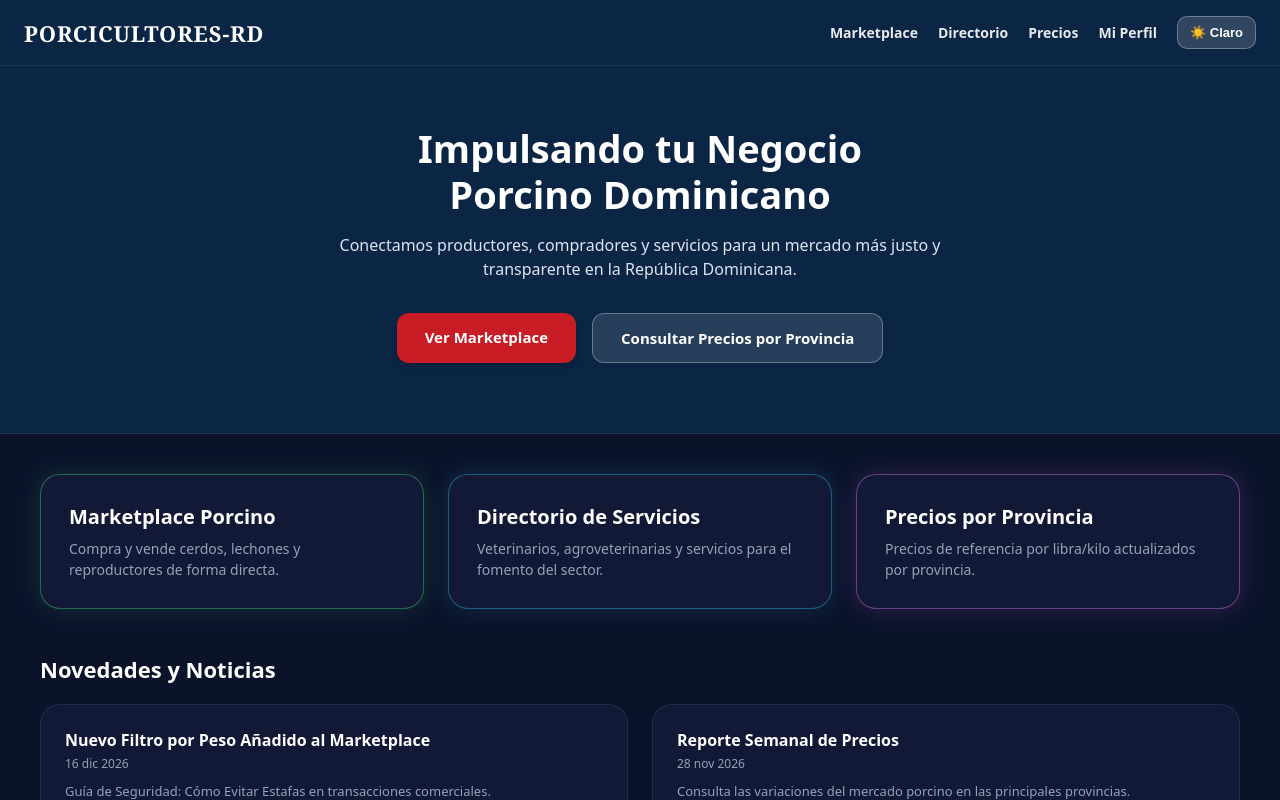
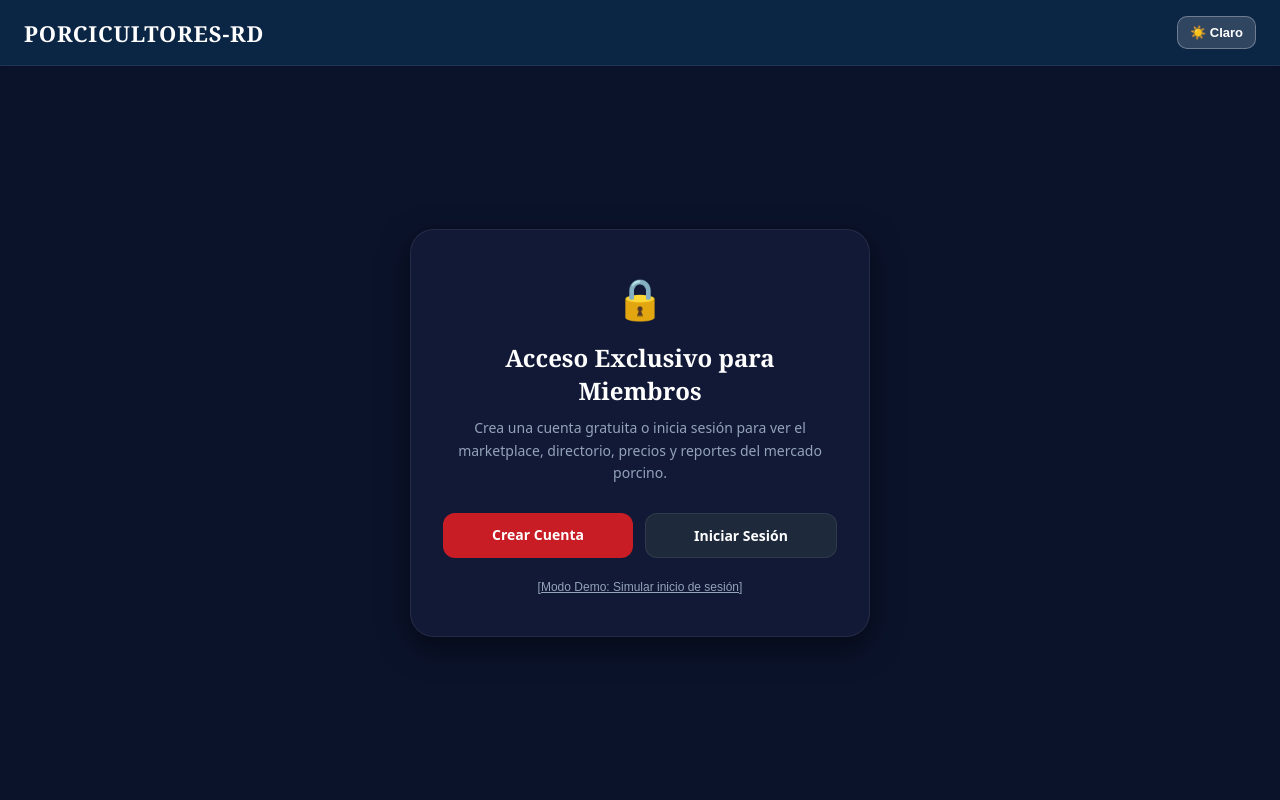
Before and after one commit to anonimusrofri-png/Porcicultores-rd, a Next.js app: page / in a window 1280 px wide. Shown: the top 800 px of the page. Built offline with nearby package versions, Linux system fonts and the light colour scheme.

Commit message:
Update: agregar aviso de acceso exclusivo para miembros en la pagina principal

```diff
--- a/app/page.tsx
+++ b/app/page.tsx
@@ -5,12 +5,21 @@ import Link from 'next/link'
 
 export default function Home() {
   const [esOscuro, setEsOscuro] = useState(true)
+  const [estaLogueado, setEstaLogueado] = useState(false)
+  const [cargando, setCargando] = useState(true)
 
   useEffect(() => {
     const temaGuardado = localStorage.getItem('tema_porcicultores')
     if (temaGuardado) {
       setEsOscuro(temaGuardado === 'oscuro')
     }
+
+    // Comprobar si el usuario ya inició sesión
+    const token = localStorage.getItem('token_porcicultores')
+    if (token) {
+      setEstaLogueado(true)
+    }
+    setCargando(false)
   }, [])
 
   const cambiarTema = () => {
@@ -39,6 +48,92 @@ export default function Home() {
     btnBotonSecundarioText: esOscuro ? '#FFFFFF' : '#0F172A',
   }
 
+  if (cargando) {
+    return null
+  }
+
+  // SI NO ESTÁ LOGUEADO: Muestra la barra superior con el tema y el aviso centrado profesional
+  if (!estaLogueado) {
+    return (
+      <div style={{ width: '100%', minHeight: '100vh', backgroundColor: t.bgPrincipal, fontFamily: "system-ui, -apple-system, BlinkMacSystemFont, 'Segoe UI', Roboto, sans-serif", margin: 0, padding: 0, color: t.textPrincipal, transition: 'background-color 0.3s ease', display: 'flex', flexDirection: 'column' }}>
+
+        {/* Barra superior para poder cambiar el modo claro/oscuro incluso sin iniciar sesión */}
+        <header style={{ backgroundColor: t.bgHeaderYBanner, color: t.textHeaderYBanner, padding: '16px 24px', display: 'flex', justifyContent: 'space-between', alignItems: 'center', boxShadow: '0 2px 4px rgba(0,0,0,0.05)', borderBottom: `1px solid ${t.bordeTarjeta}` }}>
+          <span style={{ fontWeight: '700', fontSize: '22px', color: t.textHeaderYBanner, letterSpacing: '0.8px', fontFamily: "Georgia, 'Times New Roman', Times, serif", textTransform: 'uppercase' }}>
+            PORCICULTORES-RD
+          </span>
+          <button
+            onClick={cambiarTema}
+            style={{
+              backgroundColor: esOscuro ? 'rgba(255, 255, 255, 0.15)' : '#E2E8F0',
+              color: t.textHeaderYBanner,
+              border: `1px solid ${esOscuro ? 'rgba(255, 255, 255, 0.3)' : '#CBD5E1'}`,
+              padding: '8px 12px',
+              borderRadius: '10px',
+              cursor: 'pointer',
+              fontSize: '13px',
+              fontWeight: '600',
+              display: 'flex',
+              alignItems: 'center',
+              gap: '6px'
+            }}
+          >
+            {esOscuro ? '☀️ Claro' : '🌙 Oscuro'}
+          </button>
+        </header>
+
+        {/* Aviso Centrado Elegante */}
+        <div style={{ flex: 1, display: 'flex', justifyContent: 'center', alignItems: 'center', padding: '20px' }}>
+          <div style={{
+            backgroundColor: t.bgTarjeta,
+            padding: '40px 32px',
+            borderRadius: '24px',
+            border: `1px solid ${t.bordeTarjeta}`,
+            boxShadow: esOscuro ? '0 10px 30px rgba(0,0,0,0.5)' : '0 10px 30px rgba(0,0,0,0.08)',
+            textAlign: 'center',
+            maxWidth: '460px',
+            width: '100%',
+            boxSizing: 'border-box'
+          }}>
+            <div style={{ fontSize: '40px', marginBottom: '16px' }}>🔒</div>
+            <h2 style={{ fontSize: '24px', fontWeight: '800', margin: '0 0 10px 0', color: t.textPrincipal, fontFamily: "Georgia, 'Times New Roman', Times, serif" }}>
+              Acceso Exclusivo para Miembros
+            </h2>
+            <p style={{ fontSize: '14px', color: t.textSecundario, margin: '0 0 28px 0', lineHeight: '1.6' }}>
+              Crea una cuenta gratuita o inicia sesión para ver el marketplace, directorio, precios y reportes del mercado porcino.
+            </p>
+            <div style={{ display: 'flex', gap: '12px', justifyContent: 'center', marginBottom: '16px' }}>
+              <Link
+                href="/registro"
+                style={{ backgroundColor: '#C81D25', color: '#FFFFFF', padding: '12px 20px', borderRadius: '12px', textDecoration: 'none', fontSize: '14px', fontWeight: '700', flex: 1 }}
+              >
+                Crear Cuenta
+              </Link>
+              <Link
+                href="/login"
+                style={{ backgroundColor: esOscuro ? '#1E293B' : '#F1F5F9', color: t.textPrincipal, padding: '12px 20px', borderRadius: '12px', textDecoration: 'none', fontSize: '14px', fontWeight: '700', border: `1px solid ${t.bordeTarjeta}`, flex: 1 }}
+              >
+                Iniciar Sesión
+              </Link>
+            </div>
+            {/* Botón de prueba para simular sesión y ver la página */}
+            <button
+              onClick={() => {
+                localStorage.setItem('token_porcicultores', 'activo_demo')
+                setEstaLogueado(true)
+              }}
+              style={{ background: 'none', border: 'none', color: t.textSecundario, fontSize: '12px', cursor: 'pointer', textDecoration: 'underline' }}
+            >
+              [Modo Demo: Simular inicio de sesión]
+            </button>
+          </div>
+        </div>
+
+      </div>
+    )
+  }
+
+  // SI YA ESTÁ LOGUEADO: Muestra todo tu diseño original completo con normalidad
   return (
     <div style={{ width: '100%', minHeight: '100vh', backgroundColor: t.bgPrincipal, fontFamily: "system-ui, -apple-system, BlinkMacSystemFont, 'Segoe UI', Roboto, sans-serif", margin: 0, padding: 0, color: t.textPrincipal, transition: 'background-color 0.3s ease' }}>
 
```
